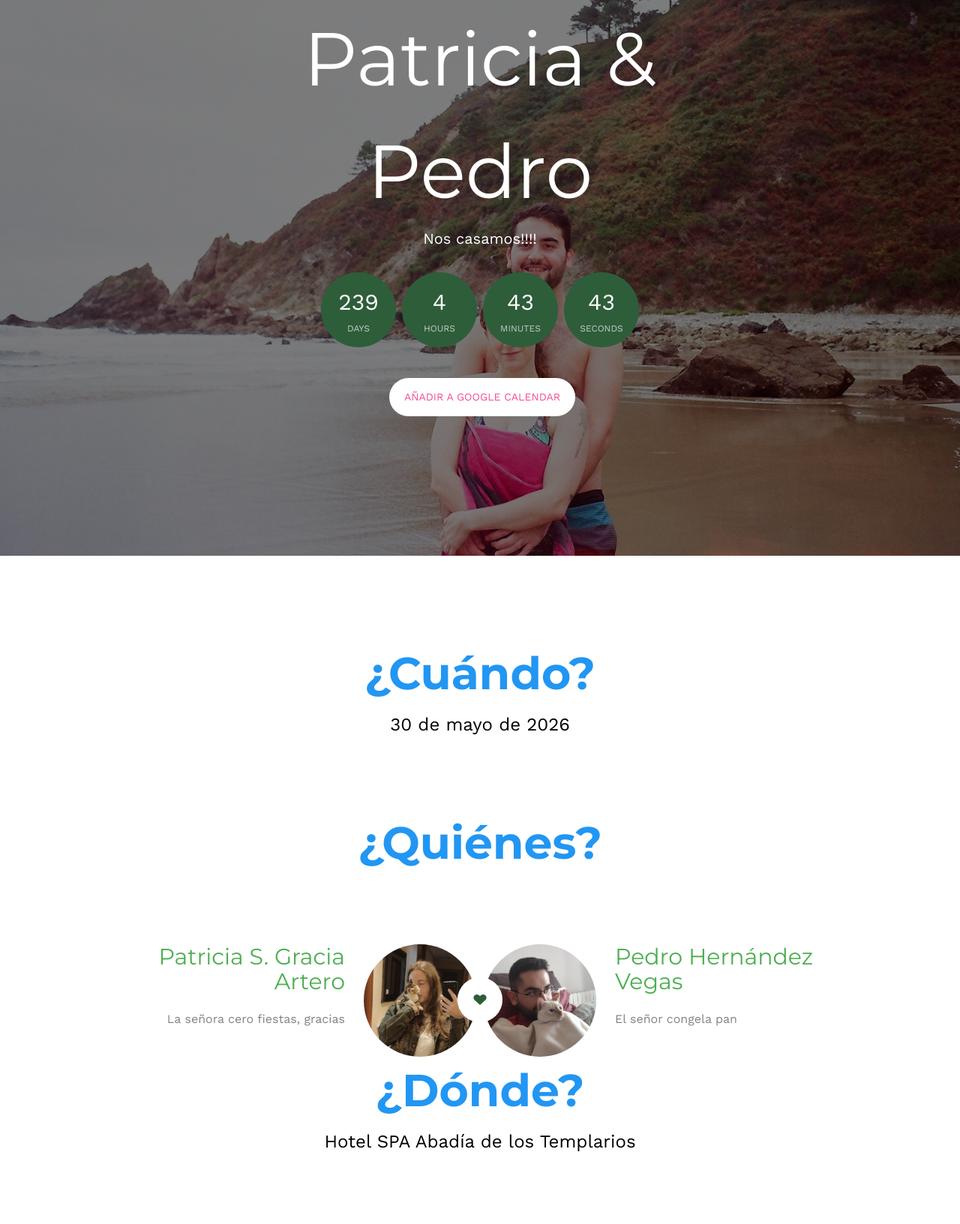
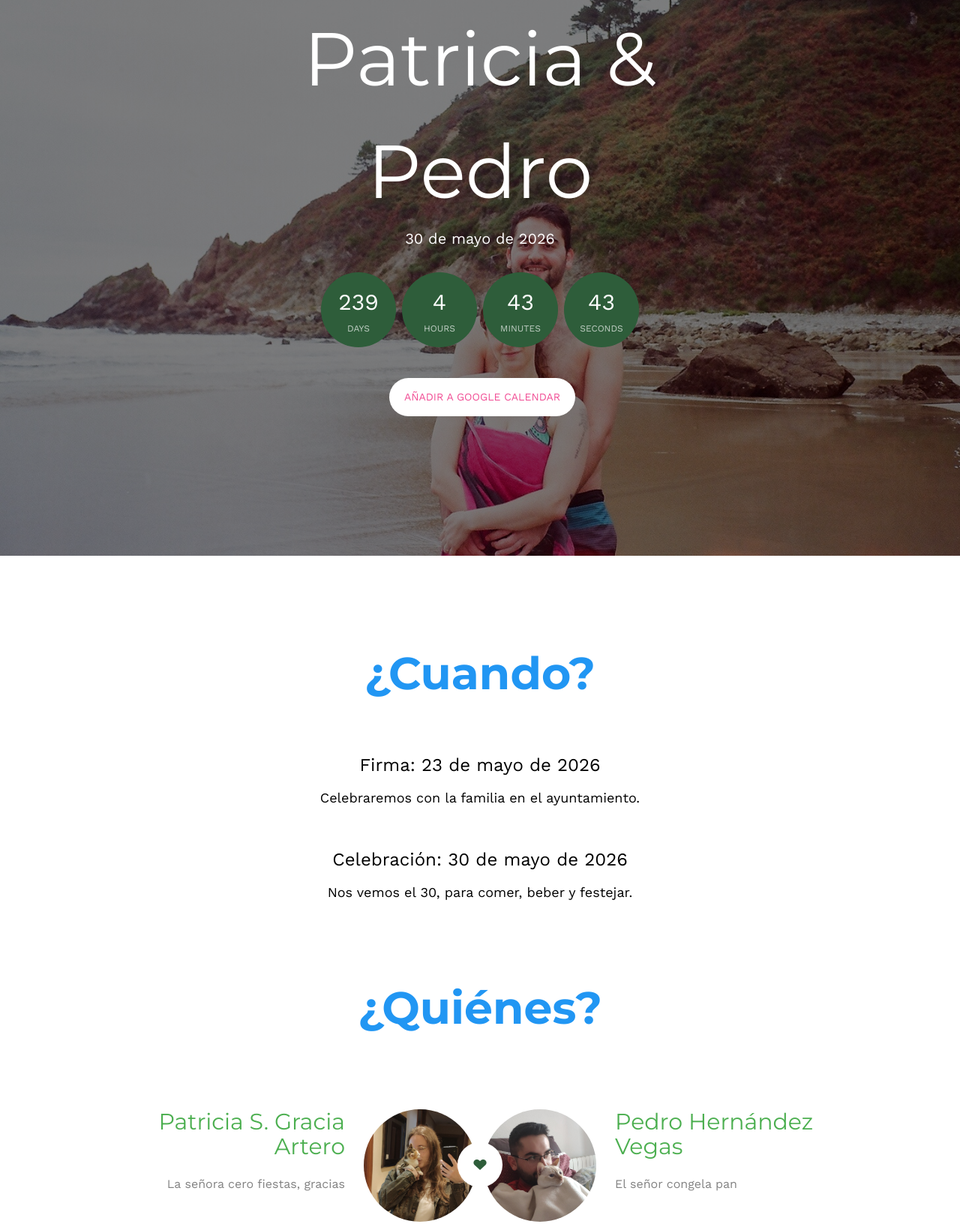
Before and after one commit to pedrohv97/pypboda, a plain HTML site: page index.html in a window 1280 px wide. Shown: the part 159-1791 px from the top of the page at 75% size. Drawn offline with nearby package versions, Linux system fonts and the light colour scheme; grey boxes are pictures that could not be loaded; files whose address does not match are found by name.

Commit message:
date updated

```diff
--- a/index.html
+++ b/index.html
@@ -71,43 +71,7 @@
 	<div class="fh5co-loader"></div>
 
 	<div id="page">
-		<!--
-	<nav class="fh5co-nav" role="navigation">
-		<div class="container">
-			<div class="row">
-				<div class="col-xs-2">
-					<div id="fh5co-logo"><a href="index.html">Invitación<strong></strong></a></div>
-				</div>
-				<div class="col-xs-10 text-right menu-1">
-					<ul>
-						<li class="active"><a href="index.html">Home</a></li>
-						<li><a href="about.html">Story</a></li>
-						<li class="has-dropdown">
-							<a href="services.html">Services</a>
-							<ul class="dropdown">
-								<li><a href="#">Web Design</a></li>
-								<li><a href="#">eCommerce</a></li>
-								<li><a href="#">Branding</a></li>
-								<li><a href="#">API</a></li>
-							</ul>
-						</li>
-						<li class="has-dropdown">
-							<a href="gallery.html">Gallery</a>
-							<ul class="dropdown">
-								<li><a href="#">HTML5</a></li>
-								<li><a href="#">CSS3</a></li>
-								<li><a href="#">Sass</a></li>
-								<li><a href="#">jQuery</a></li>
-							</ul>
-						</li>
-						<li><a href="contact.html">Contact</a></li>
-					</ul>
-				</div>
-			</div>
 
-		</div>
-	</nav>
--->
 	<header id="fh5co-header" class="fh5co-cover" role="banner" style="background-image:url(images/personales/04830017.JPG);" data-stellar-background-ratio="0.5">
 		<div class="overlay"></div>
 		<div class="container">
@@ -116,7 +80,8 @@
 					<div class="display-t">
 						<div class="display-tc animate-box" data-animate-effect="fadeIn">
 							<h1>Patricia &amp; Pedro</h1>
-							<h2>Nos casamos!!!!</h2>
+							<h2> 30 de mayo de 2026</h2>
+
 							<div class="simply-countdown simply-countdown-one"></div>
 							<p>
 								<!--<a href="#" class="btn btn-default btn-sm">Guárdate esta fecha</a>-->
@@ -135,8 +100,13 @@
     <div class="container">
         <div class="row">
             <div class="col-md-8 col-md-offset-2 text-center fh5co-heading animate-box">
-                <h2>¿Cuándo?</h2>
-                <h3>30 de mayo de 2026</h3>
+                <h2>¿Cuando?</h2>
+				<br><br>
+                <h3>Firma: 23 de mayo de 2026</h3>
+				<h4>Celebraremos con la familia en el ayuntamiento.
+				<br><br><br>
+                <h3>Celebración: 30 de mayo de 2026</h3>
+				<h4>Nos vemos el 30, para comer, beber y festejar.
             </div>
         </div>
         <div class="row">
@@ -172,8 +142,10 @@
         <!-- Mapa de ubicación -->
         <div class="row">
             <div class="col-md-12 text-center fh5co-heading animate-box">
+				<br><br><br>
                 <h2>¿Dónde?</h2>
                 <h3>Hotel SPA Abadía de los Templarios</h3>
+				<p>Carretera de Ciudad Rodrigo, km 2, 37670 La Alberca, Salamanca, España</p>
             </div>
         </div>
         <div class="map-container" style="width: 100%; height: 400px;">
```
